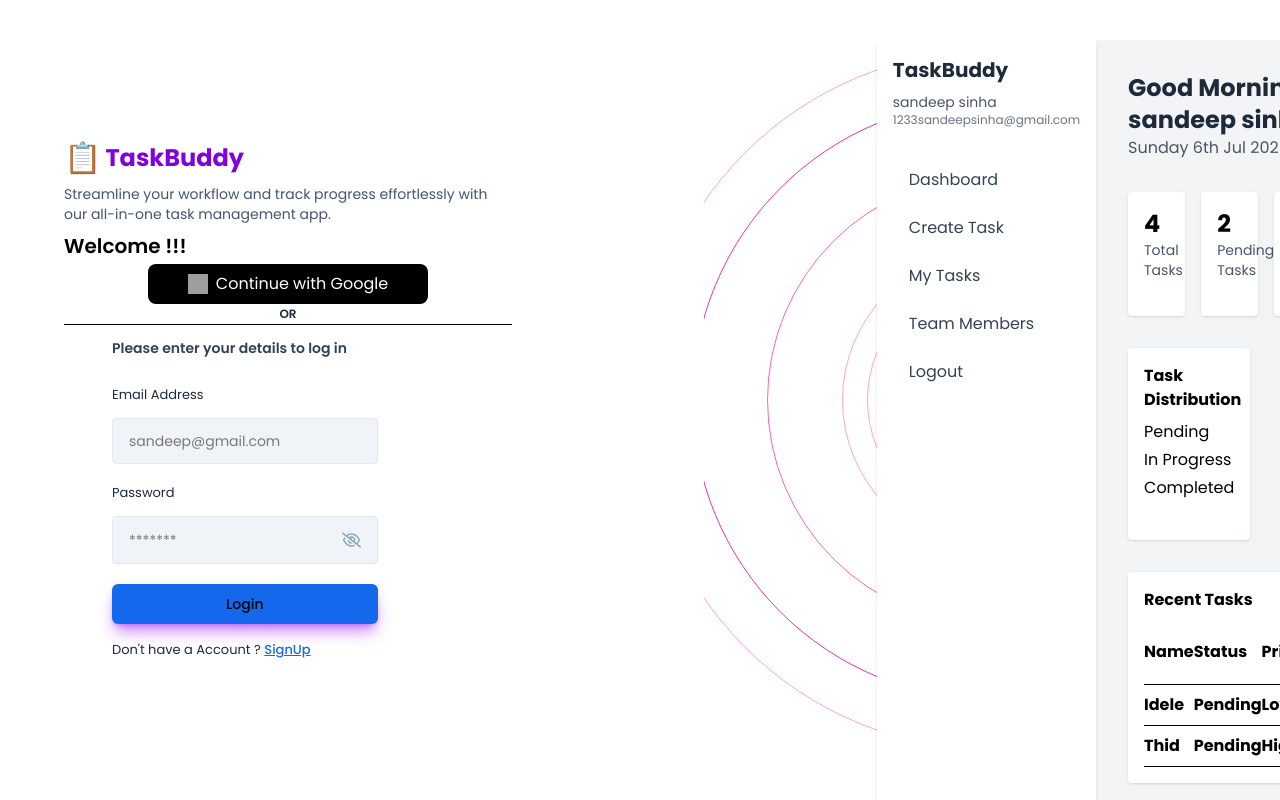
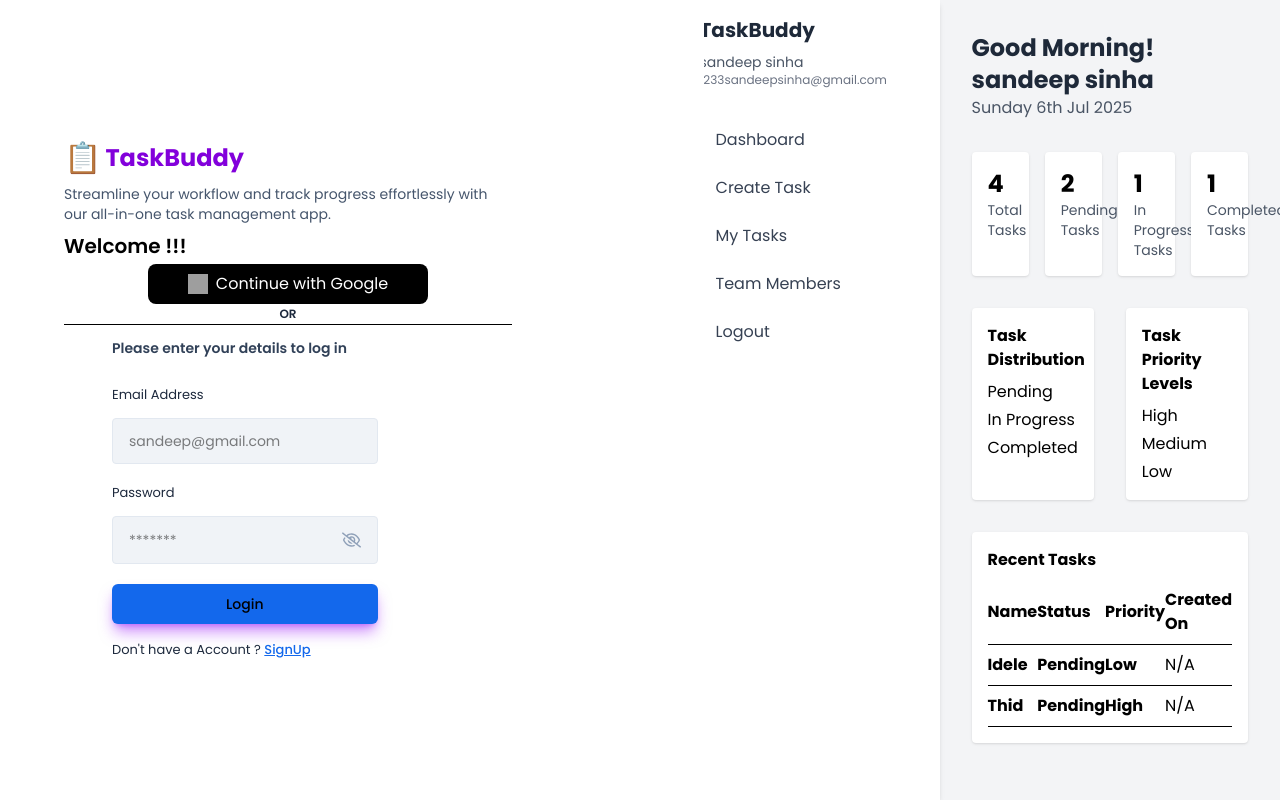
Before and after one commit to sinhasandeep2006/task-buddy, a React (Vite) app in the folder frontend/: page /login in a window 1280 px wide. Built offline with nearby package versions, Linux system fonts and the light colour scheme; grey boxes are pictures that could not be loaded.

Commit message:
adding the frontend into backend

```diff
--- a/frontend/src/components/layout/AuthLayout.jsx
+++ b/frontend/src/components/layout/AuthLayout.jsx
@@ -65,7 +65,7 @@ const AuthLayout = ({ children }) => {
         <div className="absolute w-[300px] h-[300px] border border-pink-300 rounded-full left-1/2 top-1/2 -translate-x-1/2 -translate-y-1/2"></div>
         <div className="absolute w-[700px] h-[700px] border border-pink-300 rounded-full left-1/2 top-1/2 -translate-x-1/2 -translate-y-1/2"></div>
         <div className="absolute w-[250px] h-[250px] border border-pink-300 rounded-full left-1/2 top-1/2 -translate-x-1/2 -translate-y-1/2"></div>
-        <div  className="absolute right-0  h-[90%] object-cover  z-10  w-[70%]">
+        <div  className="absolute right-0  z-10  ">
 <Side />
         </div>
 
```
